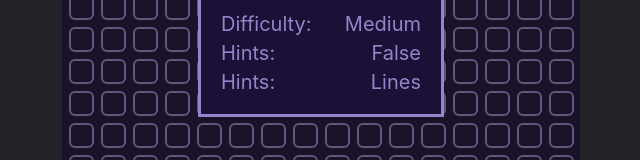
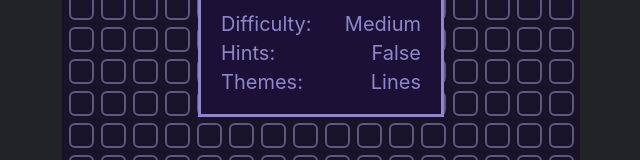
Before and after one commit to ryanherford/minesweeper, a React (Create React App) app: page / in a window 1280 px wide. Shown: the part 350-510 px from the top of the page, without its empty margins (319-959 px from the left). Built offline with nearby package versions, Linux system fonts and the light colour scheme.

Commit message:
Add themes menu item

```diff
--- a/src/Menu.js
+++ b/src/Menu.js
@@ -46,7 +46,7 @@ function Menu({dispatch, state}) {
           </div>
         </div>
         <div className='menuItem'>
-          <div className='label'>Hints:</div>
+          <div className='label'>Themes:</div>
           <div className='theme'  onClick={() => dispatch({type: 'UPDATE_STATE', payload: {theme: nextTheme[state.theme]}})}>
             {capitalise(state.theme)}
           </div>
```
